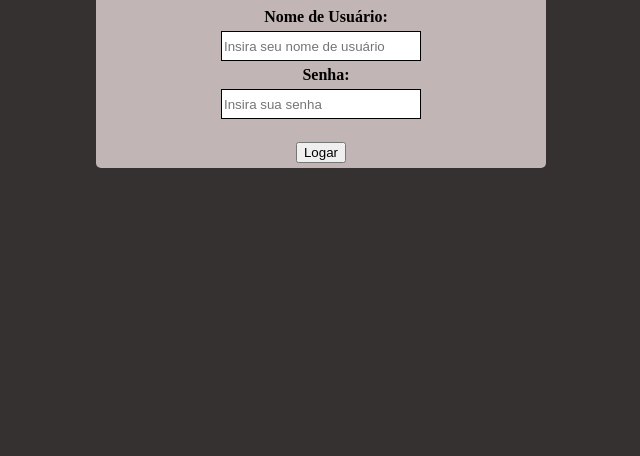
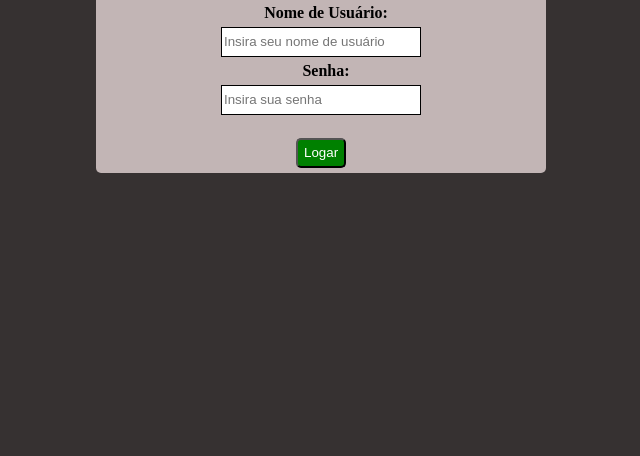
Before and after one commit to Guxta-RDM/Form-Via-HTML-Cookies, a website: page Pags/login.html in a window 1280 px wide. Shown: the part 344-800 px from the top of the page, without its empty margins (319-959 px from the left). Drawn offline with Linux system fonts and the light colour scheme.

Commit message:
Minor things

```diff
--- a/Pags/login.html
+++ b/Pags/login.html
@@ -5,7 +5,7 @@
     <meta name="viewport" content="width=device-width, initial-scale=1.0">
     <link rel="icon" type="image/x-icon" href="favicon.ico">
     <link rel="stylesheet" type="text/css" href="style.css">
-    <title>Cadastro</title>
+    <title>Login</title>
 </head>
 <body>
     <div id="caixa">
--- a/Pags/style.css
+++ b/Pags/style.css
@@ -48,9 +48,20 @@ input
 {
     color: white;
     background-color: green;
+    border-radius: 5px;
+    width: 50px;
+    height: 30px;
 }
 
 .rockDanger{
     color: red;
     text-align: center;
 }
+
+#BotLog{
+    color: white;
+    background-color: green;
+    border-radius: 5px;
+    width: 50px;
+    height: 30px;
+}
```
